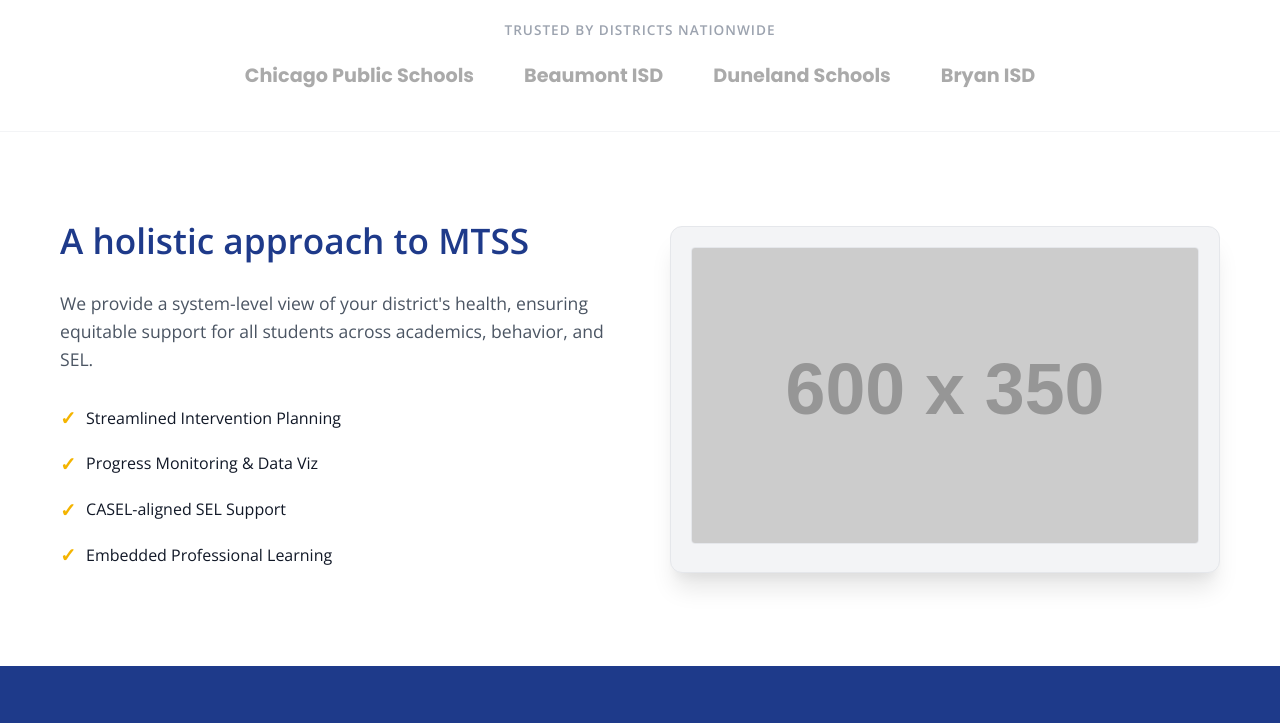
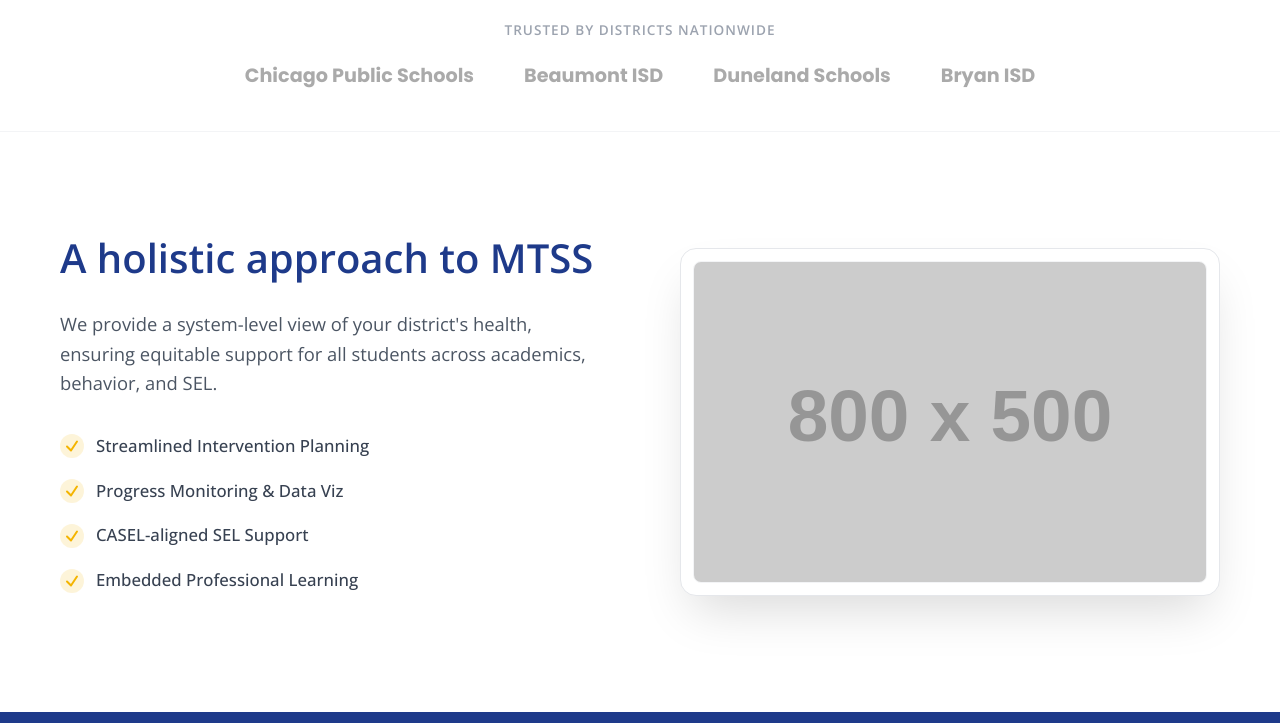
Before and after one commit to nikhilgamer11/branching-minds-demo, a plain HTML site: page index.html in a window 1280 px wide. Shown: the part 640-1363 px from the top of the page. Drawn offline with nearby package versions, Linux system fonts and the light colour scheme; placeholder pictures from the web are drawn by us.

Commit message:
Update index.html

```diff
--- a/index.html
+++ b/index.html
@@ -7,7 +7,7 @@
 
     <link rel="preconnect" href="https://fonts.googleapis.com">
     <link rel="preconnect" href="https://fonts.gstatic.com" crossorigin>
-    <link href="https://fonts.googleapis.com/css2?family=Open+Sans:wght@400;600&family=Poppins:wght@400;500;600;700&display=swap" rel="stylesheet">
+    <link href="https://fonts.googleapis.com/css2?family=Open+Sans:wght@400;500;600&family=Poppins:wght@400;500;600;700&display=swap" rel="stylesheet">
 
     <style>
         /* --- Variables & Reset --- */
@@ -47,7 +47,7 @@
         .navbar { background: var(--white); box-shadow: 0 1px 2px rgba(0,0,0,0.05); position: sticky; top: 0; z-index: 1000; display: flex; align-items: center; }
         .nav-container { display: flex; justify-content: space-between; align-items: center; width: 100%; }
         .nav-links { display: flex; gap: 30px; list-style: none; }
-        .nav-links button { font-weight: 600; color: var(--text-dark); background: none; border: none; font-family: inherit; cursor: pointer; font-size: 0.95rem; }
+        .nav-links button { font-weight: 600; color: var(--text-dark); background: none; border: none; font-family: inherit; cursor: pointer; font-size: 0.95rem; transition: color 0.2s; }
         .nav-links button:hover { color: var(--primary-blue); }
         .nav-links button.active-link { color: var(--primary-blue); }
         .nav-cta { display: flex; gap: 10px; }
@@ -69,21 +69,40 @@
         .logo-row { display: flex; justify-content: center; gap: 50px; flex-wrap: wrap; opacity: 0.6; filter: grayscale(100%); }
         .logo-placeholder { font-weight: 700; font-family: var(--font-heading); font-size: 1.2rem; color: #6B7280; }
 
-        /* Features / Platform */
-        .feature-section { padding: 80px 0; background: #fff; }
-        .feature-grid { display: grid; grid-template-columns: 1fr 1fr; gap: 60px; align-items: center; }
-        .feature-content h2 { font-size: 2.2rem; margin-bottom: 20px; color: #1e3a8a; }
-        .feature-content p { font-size: 1.1rem; color: var(--text-grey); margin-bottom: 30px; }
+        /* Features / Platform (UPDATED SECTION) */
+        .feature-section { padding: 100px 0; background: #fff; }
+        .feature-grid { display: grid; grid-template-columns: 1fr 1fr; gap: 80px; align-items: center; }
+        .feature-content h2 { font-size: 2.5rem; margin-bottom: 25px; color: #1e3a8a; font-weight: 700; line-height: 1.3; }
+        .feature-content p { font-size: 1.15rem; color: var(--text-grey); margin-bottom: 35px; }
         .feature-list { list-style: none; }
-        .feature-list li { margin-bottom: 15px; display: flex; align-items: center; gap: 10px; font-weight: 500; }
-        .check-icon { color: var(--secondary-yellow); font-weight: bold; font-size: 1.2rem; }
+        .feature-list li { margin-bottom: 18px; display: flex; align-items: center; gap: 12px; font-weight: 500; font-size: 1.05rem; color: #374151; }
 
+        /* New SVG Check icon styles */
+        .check-icon {
+            display: flex;
+            align-items: center;
+            justify-content: center;
+            width: 24px;
+            height: 24px;
+            background: rgba(244, 180, 0, 0.15); /* Soft yellow background */
+            border-radius: 50%;
+            color: var(--secondary-yellow);
+        }
+        .check-icon svg { width: 16px; height: 16px; stroke-width: 3; }
+
+        /* Updated Laptop Mockup styles */
         .laptop-mockup {
-            background: #f3f4f6;
-            border-radius: 12px;
-            padding: 20px;
-            box-shadow: 0 20px 25px -5px rgba(0, 0, 0, 0.1), 0 10px 10px -5px rgba(0, 0, 0, 0.04);
+            background: #fff;
+            border-radius: 16px;
+            padding: 12px; /* Simulates the laptop bezel */
+            box-shadow: 0 25px 50px -12px rgba(0, 0, 0, 0.15); /* Deeper, softer shadow */
             border: 1px solid #e5e7eb;
+            position: relative;
+        }
+        .laptop-screen {
+            border-radius: 8px;
+            overflow: hidden;
+            border: 1px solid #f3f4f6;
         }
 
         /* Impact Stats */
@@ -109,35 +128,27 @@
         .card-footer { border-top: 1px solid #f3f4f6; padding-top: 15px; margin-top: auto; display: flex; justify-content: space-between; font-size: 0.85rem; color: var(--text-grey); align-items: center; }
         .start-link { color: var(--primary-blue); font-weight: 700; }
 
-        /* Detail View (Hidden by default) */
+        /* Detail View */
         .detail-layout { display: grid; grid-template-columns: 3fr 1fr; gap: 40px; margin-top: 20px; }
         #detail-title { font-size: 2.5rem; margin: 10px 0; font-family: var(--font-heading); color: #1e3a8a; }
-
-        #main-player-container {
-            width: 100%;
-            height: 700px;
-            background-color: #f8fafc;
-            border: 1px solid #e2e8f0;
-            border-radius: var(--radius);
-            position: relative;
-            margin-top: 30px;
-            overflow: hidden;
-            box-shadow: 0 4px 6px -1px rgba(0, 0, 0, 0.1);
-        }
+        #main-player-container { width: 100%; height: 700px; background-color: #f8fafc; border: 1px solid #e2e8f0; border-radius: var(--radius); position: relative; margin-top: 30px; overflow: hidden; box-shadow: 0 4px 6px -1px rgba(0, 0, 0, 0.1); }
 
         /* Footer */
         footer { background: #111827; color: #9CA3AF; padding: 60px 0; font-size: 0.9rem; }
         .footer-grid { display: grid; grid-template-columns: 2fr 1fr 1fr 1fr; gap: 40px; margin-bottom: 40px; }
-        .footer-col h4 { color: white; margin-bottom: 20px; }
+        .footer-col h4 { color: white; margin-bottom: 20px; font-weight: 600; }
         .footer-col ul { list-style: none; }
-        .footer-col ul li { margin-bottom: 10px; }
+        .footer-col ul li { margin-bottom: 12px; }
+        .footer-col ul li a { transition: color 0.2s; }
         .footer-col ul li a:hover { color: white; }
 
         @media (max-width: 768px) {
             .nav-links, .nav-cta { display: none; }
-            .feature-grid, .detail-layout, .footer-grid, .impact-grid { grid-template-columns: 1fr; }
+            .feature-grid, .detail-layout, .footer-grid, .impact-grid { grid-template-columns: 1fr; gap: 40px; }
             .hero-section h1 { font-size: 2rem; }
             .logo-row { gap: 20px; }
+            .feature-content { order: 2; } /* Put image on top on mobile */
+            .laptop-mockup { order: 1; }
         }
     </style>
 </head>
@@ -193,14 +204,28 @@
                         <h2>A holistic approach to MTSS</h2>
                         <p>We provide a system-level view of your district's health, ensuring equitable support for all students across academics, behavior, and SEL.</p>
                         <ul class="feature-list">
-                            <li><span class="check-icon">✓</span> Streamlined Intervention Planning</li>
-                            <li><span class="check-icon">✓</span> Progress Monitoring & Data Viz</li>
-                            <li><span class="check-icon">✓</span> CASEL-aligned SEL Support</li>
-                            <li><span class="check-icon">✓</span> Embedded Professional Learning</li>
+                            <li>
+                                <span class="check-icon"><svg xmlns="http://www.w3.org/2000/svg" fill="none" viewBox="0 0 24 24" stroke="currentColor"><path stroke-linecap="round" stroke-linejoin="round" d="M4.5 12.75l6 6 9-13.5" /></svg></span>
+                                Streamlined Intervention Planning
+                            </li>
+                            <li>
+                                <span class="check-icon"><svg xmlns="http://www.w3.org/2000/svg" fill="none" viewBox="0 0 24 24" stroke="currentColor"><path stroke-linecap="round" stroke-linejoin="round" d="M4.5 12.75l6 6 9-13.5" /></svg></span>
+                                Progress Monitoring & Data Viz
+                            </li>
+                            <li>
+                                <span class="check-icon"><svg xmlns="http://www.w3.org/2000/svg" fill="none" viewBox="0 0 24 24" stroke="currentColor"><path stroke-linecap="round" stroke-linejoin="round" d="M4.5 12.75l6 6 9-13.5" /></svg></span>
+                                CASEL-aligned SEL Support
+                            </li>
+                            <li>
+                                <span class="check-icon"><svg xmlns="http://www.w3.org/2000/svg" fill="none" viewBox="0 0 24 24" stroke="currentColor"><path stroke-linecap="round" stroke-linejoin="round" d="M4.5 12.75l6 6 9-13.5" /></svg></span>
+                                Embedded Professional Learning
+                            </li>
                         </ul>
                     </div>
                     <div class="laptop-mockup">
-                        <img src="https://placehold.co/600x350/ffffff/e2e8f0?text=Branching+Minds+Platform+Dashboard" alt="Platform Dashboard" style="width: 100%; border-radius: 4px; border: 1px solid #e5e7eb;">
+                        <div class="laptop-screen">
+                            <img src="https://placehold.co/800x500/f1f5f9/334155?text=MTSS+Dashboard+UI+%7C+Student+Data+Charts+%7C+Intervention+Plans&font=montserrat" alt="Platform Dashboard" style="width: 100%; display: block;">
+                        </div>
                     </div>
                 </div>
             </section>
@@ -256,7 +281,6 @@
                         <p style="font-size: 0.9rem; color: #666; margin-bottom: 20px;">
                             Powered by <strong>LearnUpon Anywhere</strong>.
                         </p>
-
                         <div id="main-player-container">
                             </div>
                     </div>
@@ -274,10 +298,9 @@
                             </div>
                         </div>
                     </div>
-
                     <div style="margin-top: 20px; background: #F0F5FF; padding: 20px; border-radius: 8px; border: 1px solid #BFDBFE;">
                         <h4 style="color: #1e3a8a; font-size: 0.95rem;">Certification Includes:</h4>
-                        <ul style="margin-top: 10px; padding-left: 20px; font-size: 0.9rem; color: #4b5563;">
+                        <ul style="margin-top: 10px; padding-left: 20px; font-size: 0.9rem; color: #4b5563; list-style: disc;">
                             <li>3.5 Hours of Video</li>
                             <li>Downloadable Resources</li>
                             <li>Certificate of Completion</li>
@@ -286,7 +309,6 @@
                 </div>
             </div>
         </section>
-
     </main>
 
     <footer>
@@ -413,7 +435,7 @@
             document.getElementById('detail-duration').textContent = `Duration: ${course.duration}`;
             document.getElementById('detail-image').src = course.image;
 
-            // Switch Views: Hide entire Home Wrapper, Show Detail
+            // Switch Views
             viewHome.classList.add('hidden');
             viewDetail.classList.remove('hidden');
             window.scrollTo(0, 0);
```
